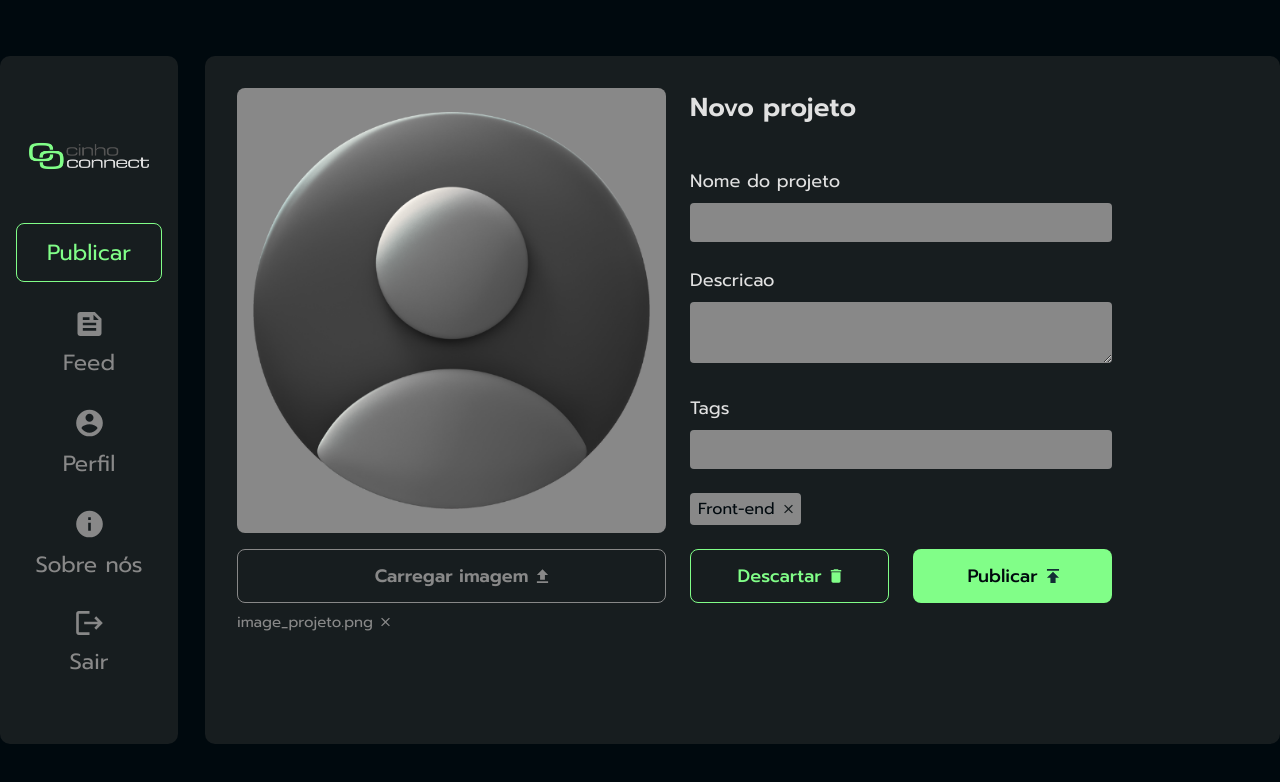
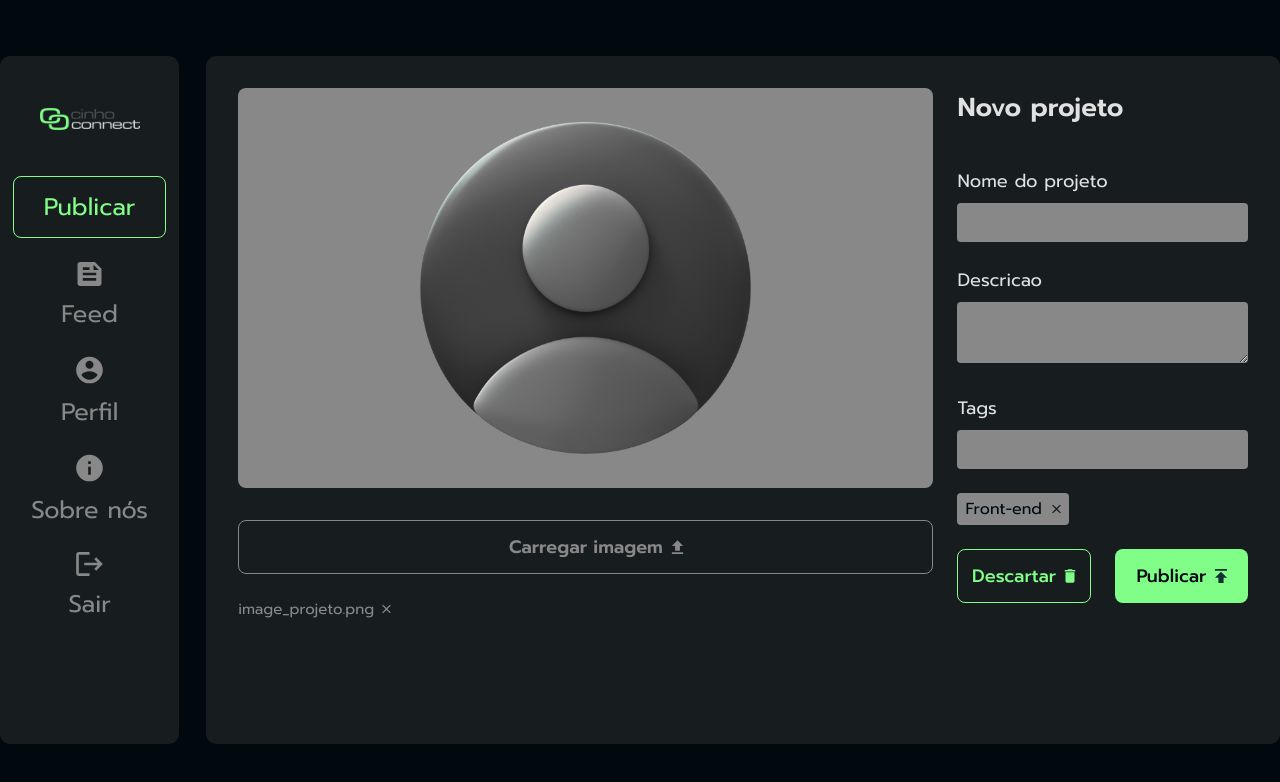
Before and after one commit to marciijunior/cioConect.js, a plain HTML site: page index.html in a window 1280 px wide. Drawn offline with Linux system fonts and the light colour scheme.

Commit message:
atualização na proporção

```diff
--- a/styles.css
+++ b/styles.css
@@ -32,19 +32,20 @@ aside {
     background-color: var(--itens-background);
     border-radius: 10px;
     height: 100%;
-    padding: 40px 16px;
+    width: 14%;
+    padding: 1% 1%;
     text-align: center;
 }
 
 .logo-img {
-    width: 120px;
-    height: 120px;
+    width: 100px;
+    height: 100px;
 }
 
 .lista-links {
     display: flex;
     flex-direction: column;
-    gap: 30px;
+    gap: 3vh;
     margin-top: 0px;
     align-items: center;
     list-style-type: none;
@@ -57,7 +58,7 @@ aside {
     align-items: center;
     text-decoration: none;
     color: var(--secondary-color);
-    font-size: 22px;
+    font-size:3vh;
 }
 
 .lista-links li:first-of-type a {
@@ -130,6 +131,8 @@ texarea {
 
 .lista-tags {
     display: flex;
+    gap: 3px;
+    flex-wrap: wrap;
 }
 
 .container-botoes {
@@ -178,7 +181,7 @@ texarea {
 
 .botao-publicar::after {
     content: "";
-    background-image: url("../img/arrow_forward2.svg");
+    background-image: url("./img/arrow_forward2.svg");
     background-size: contain;
     background-repeat: no-repeat;
     width: 15px;
@@ -196,15 +199,26 @@ texarea {
 
 .main-imagem {
     border-radius: 8px;
-    height: 100%;
+    height: 90%;
     object-fit: cover;
 }
 
 .container-imagem {
-    height: 445px;
-    padding: 24px 16px;
+    display: flex;
+    align-items: center;
+    justify-content: center;
+    height: 50vh;
+    padding: 2vh;
     background-color: var(--secondary-color);
     border-radius: 8px;
+}
+
+.container-upload-imagem {
+    display: flex;
+    flex-direction: column;
+    gap: 16px;
+    width: 100%;
+    height: 20%;
 }
 
 .container-upload-imagem button {
```
